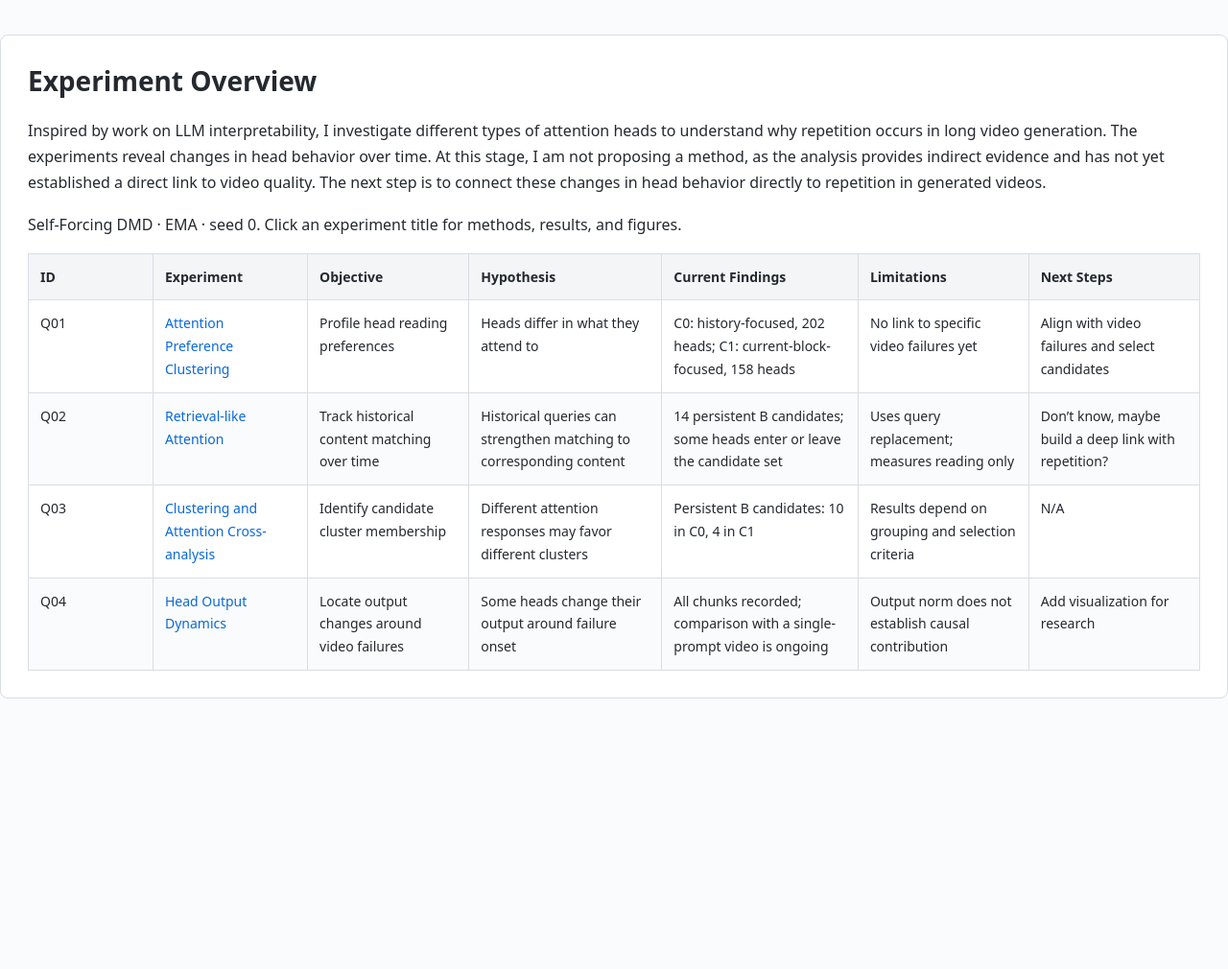
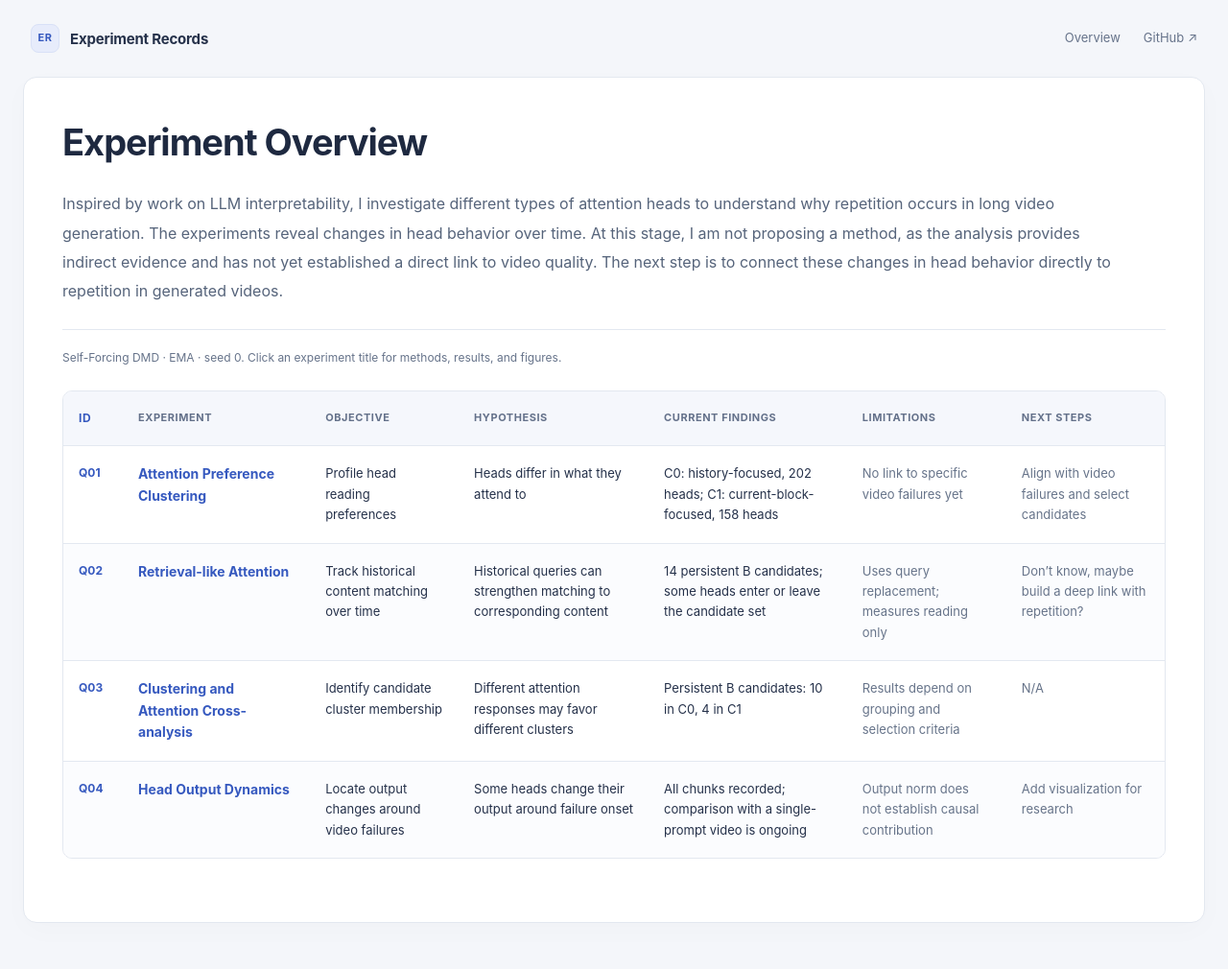
Before and after one commit to youngkinlon/experiment-records, a Jekyll site: the page built from index.md, in a window 1280 px wide. Shown: the whole page at 96% size. Built offline with Jekyll 4.4.1, drawn with Linux system fonts in a browser that asks for light colours; our own code applies the rules of GitHub Pages for plain Markdown files; before the commit the page ends 900 px from its top, so only the background shows below that.

Commit message:
Refine research site typography and table layout

```diff
--- a/_layouts/default.html
+++ b/_layouts/default.html
@@ -3,6 +3,7 @@
 <head>
   <meta charset="utf-8">
   <meta name="viewport" content="width=device-width, initial-scale=1">
+  <meta name="theme-color" content="#f4f6fa">
   <title>{{ page.title | default: site.title | escape }}</title>
   <script>
     window.MathJax = {
@@ -11,22 +12,75 @@
   </script>
   <script id="MathJax-script" async src="https://cdn.jsdelivr.net/npm/mathjax@3/es5/tex-chtml.js"></script>
   <style>
-    body { margin: 0; background: #fafbfc; color: #24292f; font: 16px/1.7 system-ui, sans-serif; }
-    main { max-width: 1440px; margin: 36px auto; padding: 28px; background: white; border: 1px solid #d8dee4; border-radius: 8px; }
-    h1 { font-size: 28px; line-height: 1.4; margin-top: 0; }
-    h2 { font-size: 22px; }
-    a { color: #0969da; text-decoration: none; }
+    :root { color-scheme: light; --ink: #25314a; --muted: #66738a; --blue: #3659bf; --line: #e3e8f0; }
+    * { box-sizing: border-box; }
+    html { scroll-behavior: smooth; }
+    body { margin: 0; background: #f4f6fa; color: var(--ink); font: 15px/1.8 -apple-system, BlinkMacSystemFont, "Segoe UI", "Microsoft YaHei", sans-serif; -webkit-font-smoothing: antialiased; }
+    .site-header { max-width: 1600px; margin: auto; padding: 25px 32px; display: flex; justify-content: space-between; align-items: center; gap: 20px; }
+    .brand { display: inline-flex; align-items: center; gap: 11px; color: var(--ink); font-size: 15px; font-weight: 650; letter-spacing: -.2px; }
+    .brand-mark { width: 30px; height: 30px; display: grid; place-items: center; background: #e7ecfb; color: var(--blue); border: 1px solid #d9e1f7; border-radius: 8px; font-size: 11px; letter-spacing: .5px; }
+    .site-nav { display: flex; gap: 24px; font-size: 13px; }
+    .site-nav a { color: var(--muted); }
+    main { max-width: 1536px; margin: 0 auto 48px; padding: 42px 40px; background: #fff; border: 1px solid var(--line); border-radius: 14px; box-shadow: 0 8px 30px #25314a05; }
+    main.document { max-width: 1040px; padding: 42px 48px; }
+    h1, h2, h3, h4 { color: #1e2940; line-height: 1.35; font-weight: 650; scroll-margin-top: 24px; }
+    h1 { margin: 0 0 23px; font-size: clamp(28px, 3vw, 38px); letter-spacing: -1px; }
+    h2 { margin: 2em 0 .8em; padding-bottom: 10px; border-bottom: 1px solid var(--line); font-size: 24px; }
+    h3 { margin-top: 1.8em; font-size: 20px; }
+    p { margin: 1em 0; overflow-wrap: anywhere; }
+    .overview > p:first-of-type { max-width: 110ch; color: #56647b; font-size: 16px; line-height: 1.9; margin-bottom: 24px; }
+    .overview > p:nth-of-type(2) { color: var(--muted); font-size: 12px; padding-top: 18px; border-top: 1px solid var(--line); }
+    a { color: var(--blue); text-decoration: none; text-underline-offset: 3px; }
     a:hover { text-decoration: underline; }
-    table { display: block; width: 100%; overflow-x: auto; border-collapse: collapse; font-size: 14px; }
-    th, td { padding: 12px; border: 1px solid #d8dee4; min-width: 105px; vertical-align: top; }
-    th { background: #f3f5f7; text-align: left; }
-    tr:nth-child(even) { background: #fafbfc; }
-    img, video { max-width: 100%; height: auto; }
-    code { background: #f0f2f4; border-radius: 4px; padding: 2px 4px; }
-    pre { overflow: auto; padding: 16px; background: #f6f8fa; }
-    pre code { padding: 0; }
-    @media (max-width: 700px) { main { margin: 0; padding: 20px 14px; border: 0; border-radius: 0; } h1 { font-size: 23px; } }
+    a:focus-visible, .table-scroll:focus-visible { outline: 3px solid #91a9ed; outline-offset: 4px; border-radius: 3px; }
+    .table-scroll { overflow-x: auto; margin: 24px 0; border: 1px solid var(--line); border-radius: 10px; scrollbar-color: #bfcbe0 #f4f6fa; }
+    table { width: 100%; border-collapse: separate; border-spacing: 0; text-align: left; font-size: 13px; line-height: 1.65; }
+    th, td { padding: 18px 16px; min-width: 110px; vertical-align: top; border-bottom: 1px solid var(--line); }
+    th { background: #f5f7fc; color: #64718a; font-size: 11px; font-weight: 650; letter-spacing: .55px; text-transform: uppercase; white-space: nowrap; }
+    tbody tr:last-child td { border-bottom: 0; }
+    tbody tr:nth-child(even) td { background: #fbfcfe; }
+    tbody tr:hover td { background: #f2f5fd; }
+    .overview th:first-child, .overview td:first-child { min-width: 62px; width: 62px; color: var(--blue); font-weight: 650; font-size: 12px; }
+    .overview td:nth-child(2) { min-width: 190px; width: 17%; }
+    .overview td:nth-child(2) a { font-size: 14px; font-weight: 650; line-height: 1.5; }
+    .overview td:nth-child(5) { min-width: 205px; width: 18%; }
+    .overview td:nth-child(6), .overview td:nth-child(7) { color: #67748a; }
+    img, video { display: block; max-width: 100%; height: auto; margin: 24px auto; border-radius: 6px; }
+    code { background: #f0f3f8; border-radius: 4px; padding: 2px 5px; font-size: .88em; }
+    pre { overflow: auto; padding: 20px; border: 1px solid var(--line); border-radius: 8px; background: #f7f9fc; line-height: 1.65; }
+    pre code { padding: 0; background: transparent; }
+    blockquote { margin: 24px 0; padding: 4px 20px; border-left: 3px solid #b5c5ee; color: var(--muted); background: #f7f9fe; }
+    mjx-container[display="true"] { overflow-x: auto; overflow-y: hidden; padding: 8px 0; }
+    @media (max-width: 1600px) { main { margin-left: 24px; margin-right: 24px; } main.document { margin-left: auto; margin-right: auto; } }
+    @media (max-width: 1088px) { main.document { margin-left: 24px; margin-right: 24px; } }
+    @media (max-width: 700px) {
+      .site-header { padding: 20px; } .site-nav { gap: 16px; font-size: 12px; }
+      main, main.document { margin: 0 12px 24px; padding: 26px 20px; border-radius: 10px; }
+      h1 { font-size: 28px; letter-spacing: -.6px; } .overview > p:first-of-type { font-size: 14px; }
+      th, td { padding: 14px 12px; } .table-scroll { margin: 20px 0; }
+    }
+    @media (prefers-reduced-motion: reduce) { html { scroll-behavior: auto; } }
   </style>
 </head>
-<body><main>{{ content }}</main></body>
+<body>
+  <header class="site-header">
+    <a class="brand" href="{{ '/' | relative_url }}"><span class="brand-mark" aria-hidden="true">ER</span>Experiment Records</a>
+    <nav class="site-nav" aria-label="Main navigation">
+      <a href="{{ '/' | relative_url }}">Overview</a>
+      <a href="https://github.com/youngkinlon/experiment-records">GitHub <span aria-hidden="true">↗</span></a>
+    </nav>
+  </header>
+  <main class="{% if page.name == 'index.md' or page.name == 'README.md' or page.name == '实验总表.md' %}overview{% else %}document{% endif %}">{{ content }}</main>
+  <script>
+    document.querySelectorAll('main table').forEach(function (table) {
+      var wrapper = document.createElement('div');
+      wrapper.className = 'table-scroll';
+      wrapper.tabIndex = 0;
+      wrapper.setAttribute('role', 'region');
+      wrapper.setAttribute('aria-label', 'Scrollable data table');
+      table.parentNode.insertBefore(wrapper, table);
+      wrapper.appendChild(table);
+    });
+  </script>
+</body>
 </html>
```
